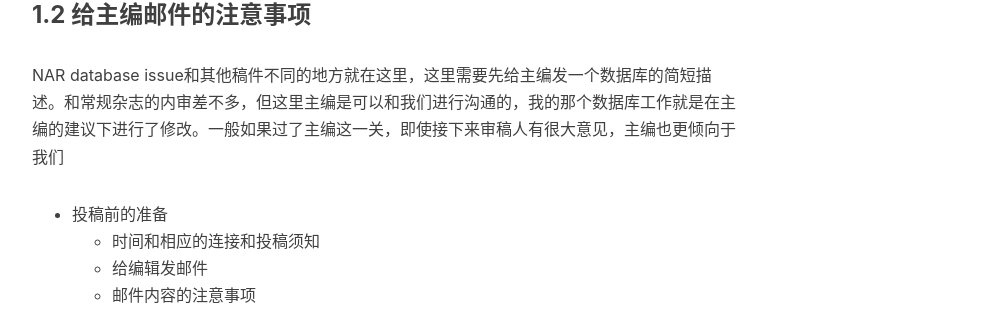
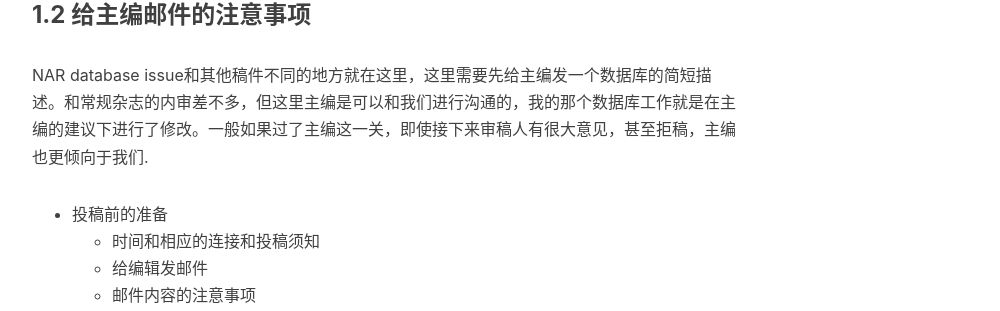
Before and after one commit to Tianbiao-Yang/tianbiao-yang.github.io, a Jekyll site: the page built from _posts/2021-03-22-NAR-Submit.md, in a window 1280 px wide and 900 px high, scrolled down 1587 px. Shown: the part 195-506 px from the top of the window, without its empty margins (233-1233 px from the left). Built offline with Jekyll 4.4.1, drawn with Linux system fonts in a browser that asks for light colours; nearby versions of some CDN libraries; comment, search, counter and statistics services are not loaded.

Commit message:
Update 2021-03-22-NAR-Submit.md

```diff
--- a/_posts/2021-03-22-NAR-Submit.md
+++ b/_posts/2021-03-22-NAR-Submit.md
@@ -29,7 +29,7 @@ NAR database issue的投稿时间是每年的6月份到7月份之间，请注意
 以上就是是时间和须知信息，进行一个小结，时间节点有三个：`1.`6月之前完成网站，摘要和同类型数据库比对；`2.`7月1号之前，给主编发一封邮件（含`网站`，`摘要`，`同类型数据库比对结果`）；`3.`接到主编邀请后，在8月15号之前提交正文稿件。
 
 ### 1.2 给主编邮件的注意事项
-NAR database issue和其他稿件不同的地方就在这里，这里需要先给主编发一个数据库的简短描述。和常规杂志的内审差不多，但这里主编是可以和我们进行沟通的，我的那个数据库工作就是在主编的建议下进行了修改。一般如果过了主编这一关，即使接下来审稿人有很大意见，主编也更倾向于我们
+NAR database issue和其他稿件不同的地方就在这里，这里需要先给主编发一个数据库的简短描述。和常规杂志的内审差不多，但这里主编是可以和我们进行沟通的，我的那个数据库工作就是在主编的建议下进行了修改。一般如果过了主编这一关，即使接下来审稿人有很大意见，甚至拒稿，主编也更倾向于我们.
 
 
 
```
